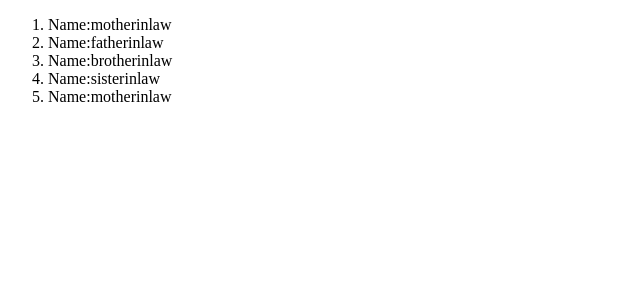
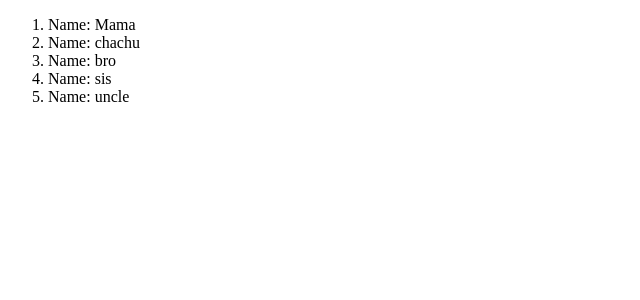
Before and after one commit to acciojob/relative-list-react-Preethams77, a React app: page / in a window 1280 px wide. Shown: the top 300 px of the page, without its empty margins (0-640 px from the left). Built offline with nearby package versions, Linux system fonts and the light colour scheme.

Commit message:
Update App.js

```diff
--- a/src/components/App.js
+++ b/src/components/App.js
@@ -1,17 +1,23 @@
-import React, {useState} from 'react';
+import React, { useState } from "react";
 
 const App = () => {
-  const[relativeListItem,setRelativeListItem]=useState(["motherinlaw","fatherinlaw","brotherinlaw","sisterinlaw","motherinlaw"]);
+  // const relatives=["Mama", "chachu","bro","sis","uncle"]
+  const [relatives, setRelatives] = useState([
+    "Mama",
+    "chachu",
+    "bro",
+    "sis",
+    "uncle",
+  ]);
   return (
     <div id="main">
       <ol id={"relativeList"}>
-        {relativeListItem.map((relativeListItem,idx)=>{
-          console.log(relativeListItem + idx);
-          return <li id={`relativeListItem${idx+1}`}>Name:{relativeListItem}</li>;
+        {relatives.map((relative, idx) => {
+          return <li id={`relativeListItem${idx+1}`}>Name: {relative}</li>;
         })}
       </ol>
-
     </div>
   );
 };
+
 export default App;
```
